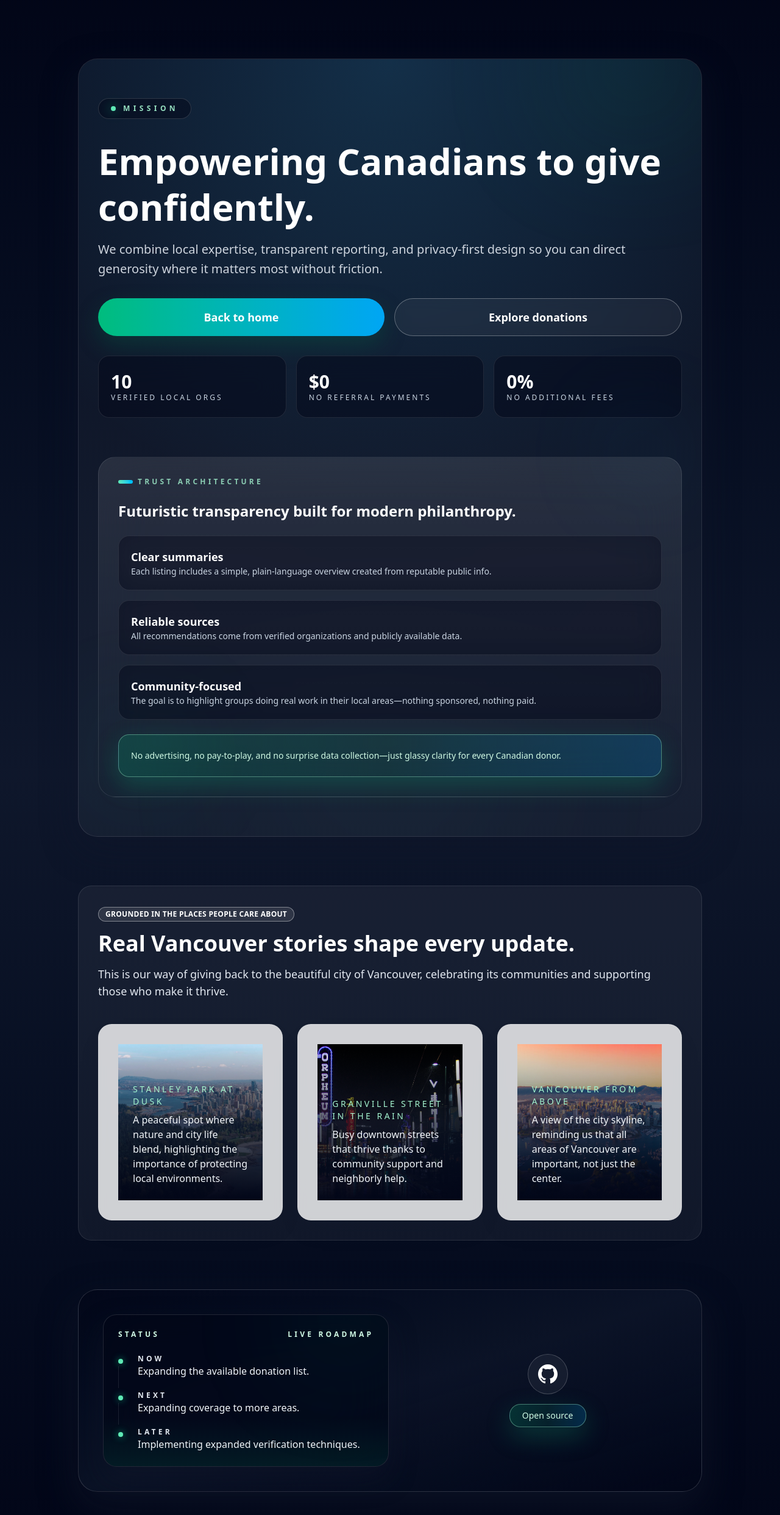
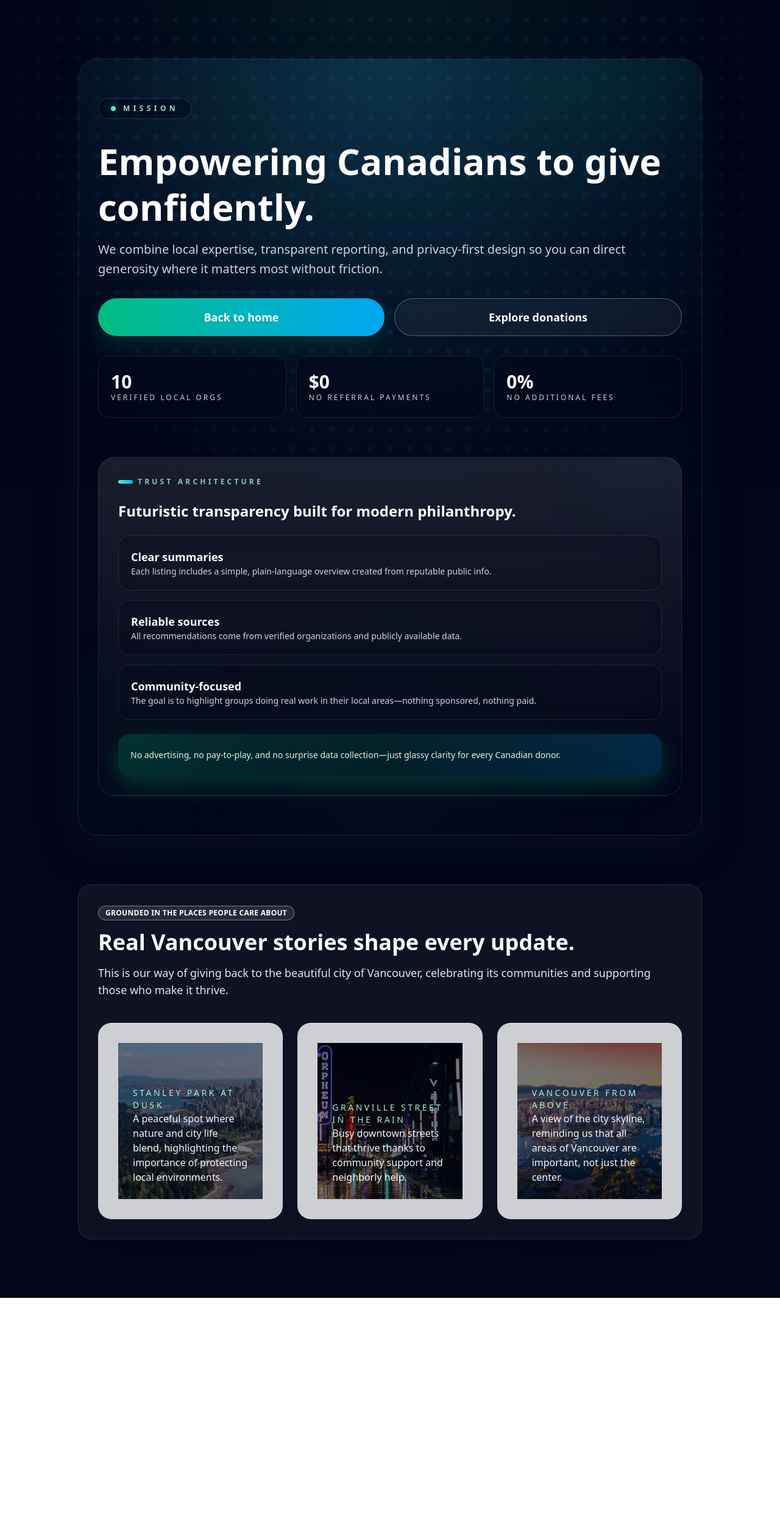
Before and after one commit to gmook9/helpingCanada, a Next.js app: page /mission in a window 1280 px wide. Shown: the top 2484 px of the page at 61% size. After the commit the page ends 2128 px from the top, so only its background shows below. Built offline with nearby package versions, Linux system fonts and the light colour scheme.

Commit message:
added dotgrid to src\app\mission\page.tsx

```diff
--- a/src/app/mission/page.tsx
+++ b/src/app/mission/page.tsx
@@ -3,41 +3,36 @@ import Link from "next/link";
 
 import { Badge } from "@/components/ui/badge";
 import { Card, CardContent, CardDescription, CardHeader, CardTitle } from "@/components/ui/card";
+import DotGrid from "@/components/DotGrid";
 
 const vancouverScenes = [
   {
     title: "Stanley Park at dusk",
-    description: "A peaceful spot where nature and city life blend, highlighting the importance of protecting local environments.",
+    description:
+      "A peaceful spot where nature and city life blend, highlighting the importance of protecting local environments.",
     src: "/images/stanley_park.jpg",
     alt: "Stanley Park seawall at sunset",
   },
   {
     title: "Granville Street in the rain",
-    description: "Busy downtown streets that thrive thanks to community support and neighborly help.",
+    description:
+      "Busy downtown streets that thrive thanks to community support and neighborly help.",
     src: "/images/granville-street-rain.jpg",
     alt: "Rain-soaked Granville Street in Vancouver",
   },
   {
     title: "Vancouver from above",
-    description: "A view of the city skyline, reminding us that all areas of Vancouver are important, not just the center.",
+    description:
+      "A view of the city skyline, reminding us that all areas of Vancouver are important, not just the center.",
     src: "/images/Vancouver-Skyline.jpg",
     alt: "Aerial view of Vancouver skyline",
   },
 ];
 
 const heroStats = [
-  {
-    value: "10",
-    label: "Verified local orgs",
-  },
-  {
-    value: "$0",
-    label: "No referral payments",
-  },
-  {
-    value: "0%",
-    label: "No additional fees",
-  },
+  { value: "10", label: "Verified local orgs" },
+  { value: "$0", label: "No referral payments" },
+  { value: "0%", label: "No additional fees" },
 ];
 
 const trustLayers = [
@@ -58,34 +53,69 @@ const trustLayers = [
   },
 ];
 
-
 export default function MissionPage() {
   return (
-    <div className="relative min-h-screen bg-gradient-to-b from-slate-950 via-slate-900 to-slate-950 text-slate-100">
-      <div className="absolute inset-x-0 top-0 -z-10 h-[520px] bg-[radial-gradient(circle_at_top,_rgba(52,211,153,0.35),_transparent_60%)]" />
+    <div className="relative min-h-screen overflow-hidden bg-slate-950 text-slate-100">
+      {/* background layer*/}
+      <div className="fixed inset-0 z-0 pointer-events-none">
+        {/* dot grid */}
+        <div
+          className="
+            absolute inset-0
+            opacity-[0.18]
+            mask-[radial-gradient(circle_at_50%_30%,black_0%,black_55%,transparent_80%)]
+          "
+        >
+          <DotGrid
+            dotSize={10}
+            gap={22}
+            baseColor="#22d3ee"
+            activeColor="#67e8f9"
+            proximity={140}
+            shockRadius={240}
+            shockStrength={5}
+            resistance={850}
+            returnDuration={1.6}
+            className="p-0"
+          />
+        </div>
+
+        {/* darken so dots never overpower */}
+        <div className="absolute inset-0 bg-slate-950/70" />
+
+        {/* subtle top glow */}
+        <div className="absolute inset-0 opacity-60 [background:radial-gradient(900px_circle_at_50%_0%,rgba(16,185,129,0.18),transparent_60%)]" />
+      </div>
+
+      {/*  content layer */}
+      <div className="relative z-10">
         <main className="mx-auto flex w-full max-w-6xl flex-col gap-20 px-6 pb-24 pt-24 sm:px-10 lg:px-16">
-        <section className="relative overflow-hidden rounded-[32px] border border-white/10 bg-white/[0.04] px-8 py-16 shadow-[0_20px_60px_rgba(15,23,42,0.45)]">
-          <div className="pointer-events-none absolute inset-0 bg-[radial-gradient(circle_at_top,_rgba(56,189,248,0.18),_transparent_55%)]" />
+          {/* hero */}
+          <section className="relative overflow-hidden rounded-[32px] border border-white/10 bg-white/0.4 px-8 py-16 shadow-[0_20px_60px_rgba(15,23,42,0.45)]">
+            <div className="pointer-events-none absolute inset-0 bg-[radial-gradient(circle_at_top,rgba(56,189,248,0.18),transparent_55%)]" />
             <div className="pointer-events-none absolute -top-12 right-12 h-32 w-32 rounded-full bg-emerald-400/40 blur-[120px]" />
             <div className="pointer-events-none absolute bottom-0 left-1/2 h-40 w-80 -translate-x-1/2 rounded-full bg-emerald-300/10 blur-[140px]" />
+
             <div className="relative grid gap-16 lg:grid-cols-[1.05fr,0.95fr]">
               <div className="space-y-8">
                 <div className="inline-flex items-center gap-3 rounded-full border border-white/15 bg-slate-950/50 px-5 py-2 text-xs font-semibold uppercase tracking-[0.45em] text-emerald-200/90">
                   <span className="h-2 w-2 rounded-full bg-emerald-300 shadow-[0_0_18px_rgba(16,185,129,0.9)]" />
                   Mission
                 </div>
+
                 <div className="space-y-4">
-                <h1 className="text-left text-4xl font-semibold leading-tight text-white sm:text-5xl lg:text-6xl">
+                  <h1 className="text-4xl font-semibold leading-tight text-white sm:text-5xl lg:text-6xl">
                     Empowering Canadians to give confidently.
                   </h1>
                   <p className="text-lg leading-8 text-slate-200/90 sm:text-xl">
                     We combine local expertise, transparent reporting, and privacy-first design so you can direct generosity where it matters most without friction.
                   </p>
                 </div>
+
                 <div className="flex flex-wrap gap-4">
                   <Link
                     href="/"
-                  className="inline-flex min-w-[180px] flex-1 items-center justify-center rounded-full bg-gradient-to-r from-emerald-500 to-sky-500 px-8 py-4 text-lg font-semibold text-white shadow-[0_15px_35px_rgba(6,95,70,0.35)] transition hover:brightness-110 focus-visible:outline focus-visible:outline-2 focus-visible:outline-offset-2 focus-visible:outline-emerald-400"
+                    className="inline-flex min-w-[180px] flex-1 items-center justify-center rounded-full bg-linear-to-r from-emerald-500 to-sky-500 px-8 py-4 text-lg font-semibold text-white shadow-[0_15px_35px_rgba(6,95,70,0.35)] transition hover:brightness-110"
                   >
                     Back to home
                   </Link>
@@ -96,30 +126,37 @@ export default function MissionPage() {
                     Explore donations
                   </Link>
                 </div>
+
                 <div className="grid gap-4 sm:grid-cols-3">
                   {heroStats.map((stat) => (
                     <div
                       key={stat.label}
-                    className="rounded-2xl border border-white/10 bg-slate-950/50 px-5 py-6 text-left backdrop-blur-xl"
+                      className="rounded-2xl border border-white/10 bg-slate-950/50 px-5 py-6 backdrop-blur-xl"
                     >
                       <p className="text-3xl font-semibold text-white">{stat.value}</p>
-                    <p className="text-xs uppercase tracking-[0.25em] text-slate-300">{stat.label}</p>
+                      <p className="text-xs uppercase tracking-[0.25em] text-slate-300">
+                        {stat.label}
+                      </p>
                     </div>
                   ))}
                 </div>
               </div>
 
-            <div className="relative rounded-[28px] border border-white/10 bg-gradient-to-b from-white/10 via-white/5 to-transparent p-8 text-left backdrop-blur-2xl">
+              {/* trust column */}
+              <div className="relative rounded-[28px] border border-white/10 bg-linear-to-b from-white/10 via-white/5 to-transparent p-8 backdrop-blur-2xl">
                 <div className="pointer-events-none absolute -top-10 right-8 h-16 w-16 rounded-full bg-sky-400/30 blur-[80px]" />
                 <div className="pointer-events-none absolute bottom-6 left-6 h-24 w-24 rounded-full bg-emerald-400/20 blur-[90px]" />
+
                 <div className="relative space-y-6">
                   <div className="flex items-center gap-2 text-xs font-semibold uppercase tracking-[0.35em] text-emerald-200/80">
-                  <span className="h-1.5 w-6 rounded-full bg-gradient-to-r from-emerald-300 to-sky-400" />
+                    <span className="h-1.5 w-6 rounded-full bg-linear-to-r from-emerald-300 to-sky-400" />
                     Trust Architecture
                   </div>
+
                   <p className="text-2xl font-semibold text-white">
                     Futuristic transparency built for modern philanthropy.
                   </p>
+
                   <div className="space-y-4">
                     {trustLayers.map((layer) => (
                       <div
@@ -131,7 +168,8 @@ export default function MissionPage() {
                       </div>
                     ))}
                   </div>
-                <div className="rounded-2xl border border-emerald-200/40 bg-gradient-to-r from-emerald-500/20 via-emerald-400/10 to-sky-500/20 px-5 py-6 text-sm text-emerald-100 shadow-[0_15px_40px_rgba(16,185,129,0.25)]">
+
+                  <div className="rounded-2xl border-emerald-200/40 bg-gradient-to-r from-emerald-500/20 via-emerald-400/10 to-sky-500/20 px-5 py-6 text-sm text-emerald-100 shadow-[0_15px_40px_rgba(16,185,129,0.25)]">
                     No advertising, no pay-to-play, and no surprise data collection—just glassy clarity for every Canadian donor.
                   </div>
                 </div>
@@ -139,20 +177,24 @@ export default function MissionPage() {
             </div>
           </section>
 
+          {/* vancouver scenes */}
           <section className="space-y-10 rounded-3xl border border-white/10 bg-white/5 p-8 shadow-emerald-500/10">
-          <div className="space-y-4 text-center sm:text-left">
-            <Badge variant="neutral" className="mx-auto w-fit bg-white/10 text-white ring-white/40 sm:mx-0">
+            <div className="space-y-4">
+              <Badge variant="neutral" className="w-fit bg-white/10 text-white ring-white/40">
                 Grounded in the places people care about
               </Badge>
-            <h2 className="text-3xl font-semibold text-white sm:text-4xl">Real Vancouver stories shape every update.</h2>
+              <h2 className="text-3xl font-semibold text-white sm:text-4xl">
+                Real Vancouver stories shape every update.
+              </h2>
               <p className="text-lg text-slate-200">
                 This is our way of giving back to the beautiful city of Vancouver, celebrating its communities and supporting those who make it thrive.
               </p>
             </div>
+
             <div className="grid gap-6 md:grid-cols-3">
               {vancouverScenes.map((scene) => (
                 <Card key={scene.title} className="overflow-hidden border border-white/10">
-                <div className="relative h-64 w-full">
+                  <div className="relative h-64">
                     <Image
                       src={scene.src}
                       alt={scene.alt}
@@ -160,9 +202,11 @@ export default function MissionPage() {
                       sizes="(max-width: 768px) 100vw, 300px"
                       className="object-cover"
                     />
-                  <div className="absolute inset-0 bg-gradient-to-t from-slate-950 via-slate-900/70 to-transparent" />
-                  <div className="absolute inset-x-0 bottom-0 space-y-2 p-6">
-                    <p className="text-sm uppercase tracking-[0.25em] text-emerald-200">{scene.title}</p>
+                    <div className="absolute inset-0 bg-slate-950/55" />
+                    <div className="absolute inset-x-0 bottom-0 p-6">
+                      <p className="text-sm uppercase tracking-[0.25em] text-emerald-200">
+                        {scene.title}
+                      </p>
                       <p className="text-base text-slate-100">{scene.description}</p>
                     </div>
                   </div>
@@ -170,91 +214,8 @@ export default function MissionPage() {
               ))}
             </div>
           </section>
-
-        <section className="rounded-[32px] border border-white/15 bg-gradient-to-br from-slate-950/70 via-slate-900/70 to-slate-950/40 p-8 shadow-[0_25px_60px_rgba(15,23,42,0.65)] sm:p-10">
-          <div className="grid gap-12 lg:grid-cols-[1.05fr_0.95fr]">
-            <div className="space-y-6">
-              <div className="relative overflow-hidden rounded-3xl border border-white/12 bg-slate-950/70 p-6 text-center shadow-[0_20px_45px_rgba(15,23,42,0.45)] backdrop-blur-2xl">
-              <div className="pointer-events-none absolute -top-10 right-6 h-24 w-24 rounded-full bg-emerald-400/30 blur-[100px]" />
-              <div className="pointer-events-none absolute inset-x-0 bottom-0 h-20 w-full bg-gradient-to-t from-emerald-500/10 to-transparent" />
-
-              <div className="relative flex items-center justify-between text-xs font-semibold uppercase tracking-[0.35em] text-emerald-100">
-              <span>Status</span>
-              <span>Live roadmap</span>
+        </main>
       </div>
-
-              <div className="relative mt-6 space-y-5">
-              {[
-              {
-          label: "Now",
-          detail: "Expanding the available donation list.",
-              },
-              {
-          label: "Next",
-          detail: "Expanding coverage to more areas.",
-              },
-              {
-          label: "Later",
-          detail: "Implementing expanded verification techniques.",
-              },
-              ].map((step, index) => (
-              <div key={step.label} className="relative pl-8 text-left">
-          <span
-          aria-hidden="true"
-          className="absolute left-0 top-2 h-2 w-2 rounded-full bg-emerald-300 shadow-[0_0_12px_rgba(16,185,129,0.85)]"
-          />
-          {index < [
-          {
-          label: "Now",
-          detail: "Expanding the available donation list.",
-          },
-          {
-          label: "Next",
-          detail: "Expanding coverage to more areas.",
-          },
-          {
-          label: "Later",
-          detail: "Implementing expanded verification techniques.",
-          },
-          ].length - 1 && (
-          <span aria-hidden="true" className="absolute left-0 top-5 h-9 w-px bg-white/10" />
-          )}
-          <p className="text-xs font-semibold uppercase tracking-[0.35em] text-slate-200">{step.label}</p>
-          <p className="text-base text-slate-100">{step.detail}</p>
-              </div>
-              ))}
-              </div>
-              </div>
-            </div>
-            <div className="flex flex-col items-center justify-center space-y-4">
-              <Link
-          href="https://github.com/gmook9/helpingCanada"
-          target="_blank"
-          rel="noopener noreferrer"
-          className="rounded-full border border-white/20 bg-white/5 p-4 transition hover:border-emerald-200 hover:bg-emerald-500/10"
-              >
-          <svg
-            width="32"
-            height="32"
-            viewBox="0 0 24 24"
-            fill="none"
-            xmlns="http://www.w3.org/2000/svg"
-            className="text-white"
-          >
-            <path
-              d="M12 0C5.374 0 0 5.373 0 12 0 17.302 3.438 21.8 8.207 23.387c.599.111.793-.261.793-.577v-2.234c-3.338.726-4.033-1.416-4.033-1.416-.546-1.387-1.333-1.756-1.333-1.756-1.089-.745.083-.729.083-.729 1.205.084 1.839 1.237 1.839 1.237 1.07 1.834 2.807 1.304 3.492.997.107-.775.418-1.305.762-1.604-2.665-.305-5.467-1.334-5.467-5.931 0-1.311.469-2.381 1.236-3.221-.124-.303-.535-1.524.117-3.176 0 0 1.008-.322 3.301 1.23A11.509 11.509 0 0112 5.803c1.02.005 2.047.138 3.006.404 2.291-1.552 3.297-1.23 3.297-1.23.653 1.653.242 2.874.118 3.176.77.84 1.235 1.911 1.235 3.221 0 4.609-2.807 5.624-5.479 5.921.43.372.823 1.102.823 2.222v3.293c0 .319.192.694.801.576C20.566 21.797 24 17.3 24 12c0-6.627-5.373-12-12-12z"
-              fill="currentColor"
-            />
-          </svg>
-              </Link>
-                <div className="rounded-2xl border border-emerald-200/40 bg-gradient-to-r from-emerald-500/20 via-emerald-400/10 to-sky-500/20 px-5 py-2 text-center text-sm text-emerald-100 shadow-[0_15px_40px_rgba(16,185,129,0.25)] transition">
-                Open source
-                </div>
-            </div>
-            </div>
-            </section>
-
-      </main>
     </div>
   );
 }
```
Lines whose indentation alone changed are shown as unchanged.
